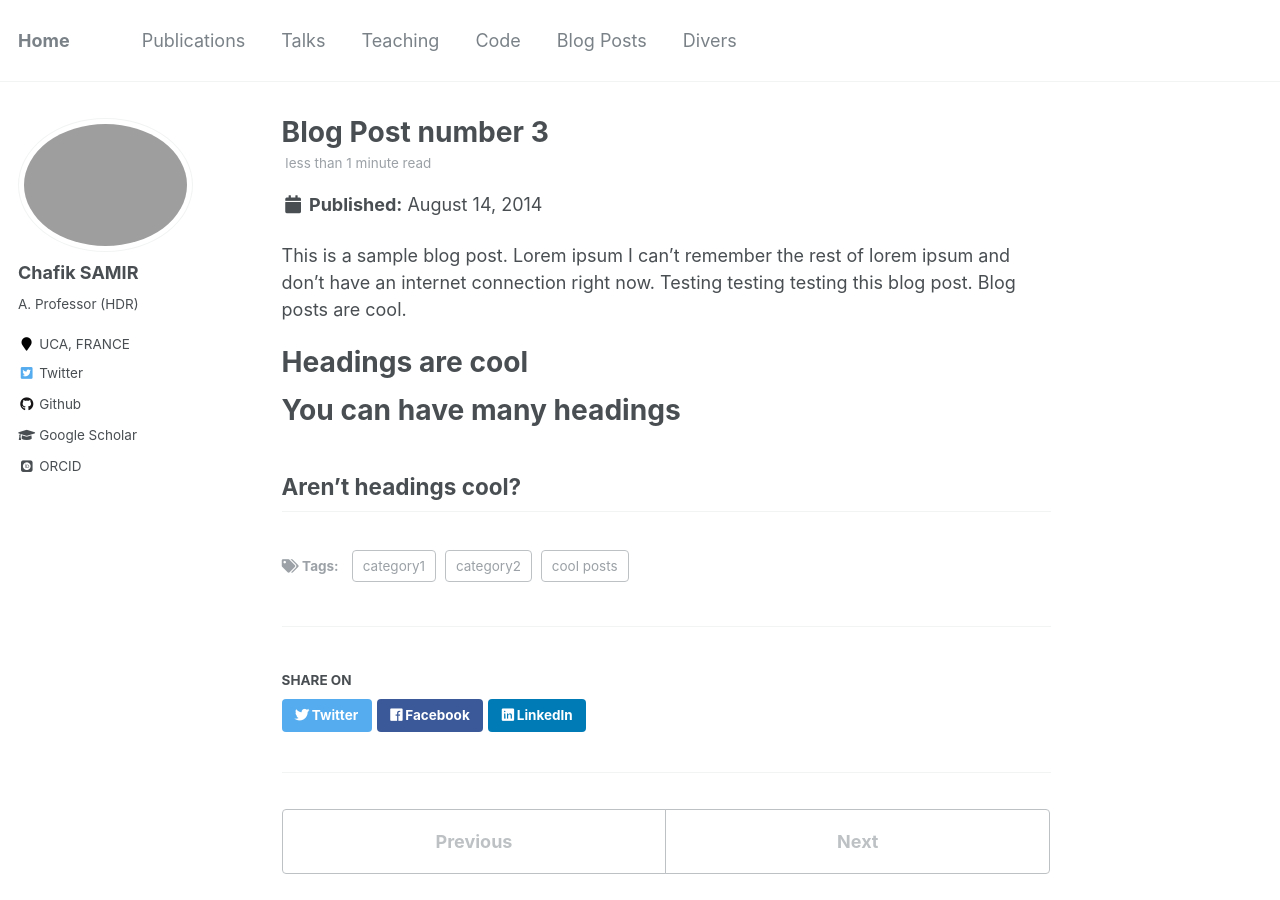
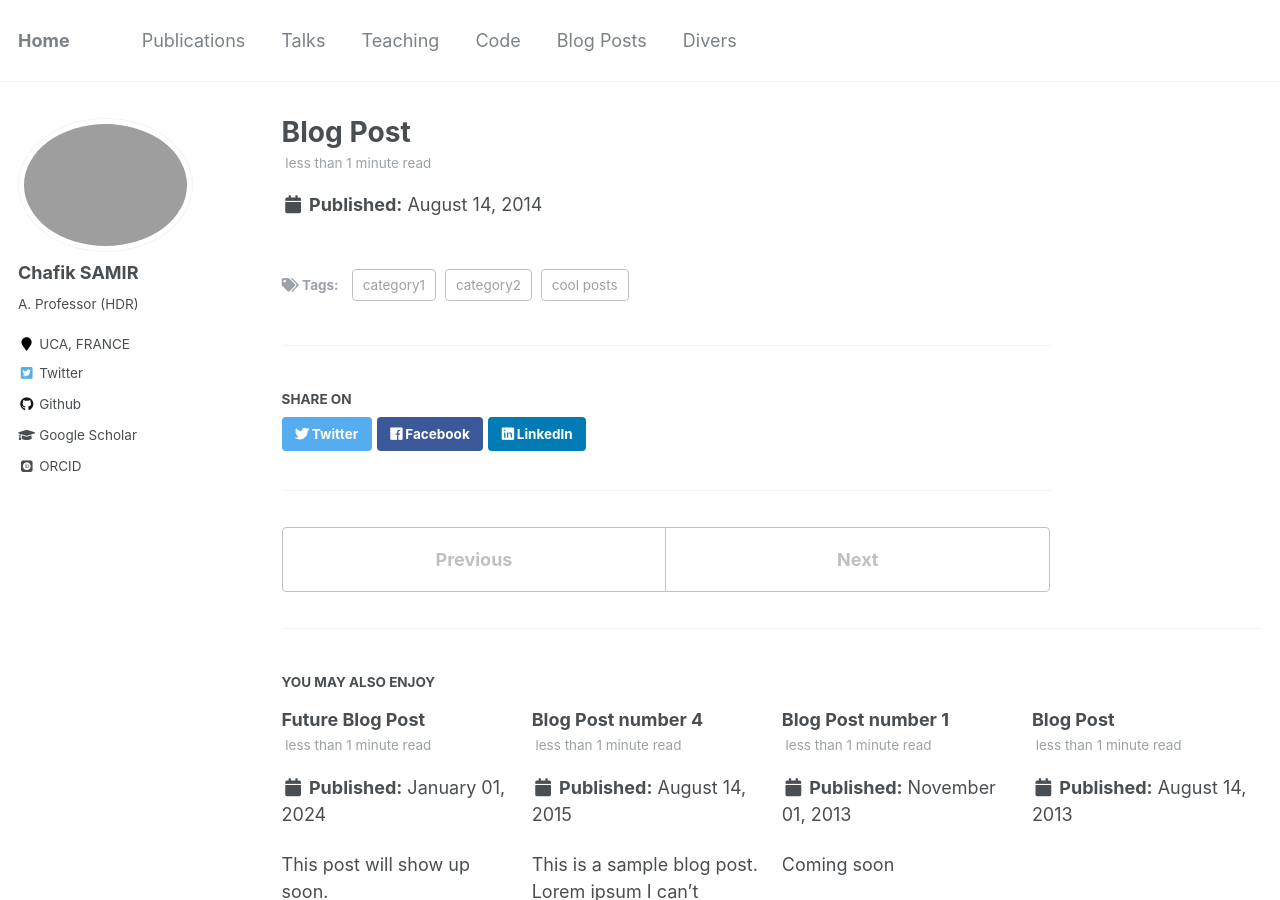
Before and after one commit to Chsamir/chsamir.github.io, a Jekyll site: the page built from _posts/2014-08-14-blog-post-3.md, in a window 1280 px wide and 900 px high. Built offline with Jekyll 4.4.1, drawn with Linux system fonts in a browser that asks for light colours; some web fonts are replaced.

Commit message:
Update 2014-08-14-blog-post-3.md

```diff
--- a/_posts/2014-08-14-blog-post-3.md
+++ b/_posts/2014-08-14-blog-post-3.md
@@ -1,5 +1,5 @@
 ---
-title: 'Blog Post number 3'
+title: 'Blog Post'
 date: 2014-08-14
 permalink: /posts/2014/08/blog-post-3/
 tags:
@@ -7,14 +7,3 @@
   - category1
   - category2
 ---
-
-This is a sample blog post. Lorem ipsum I can't remember the rest of lorem ipsum and don't have an internet connection right now. Testing testing testing this blog post. Blog posts are cool.
-
-Headings are cool
-======
-
-You can have many headings
-======
-
-Aren't headings cool?
-------
```
